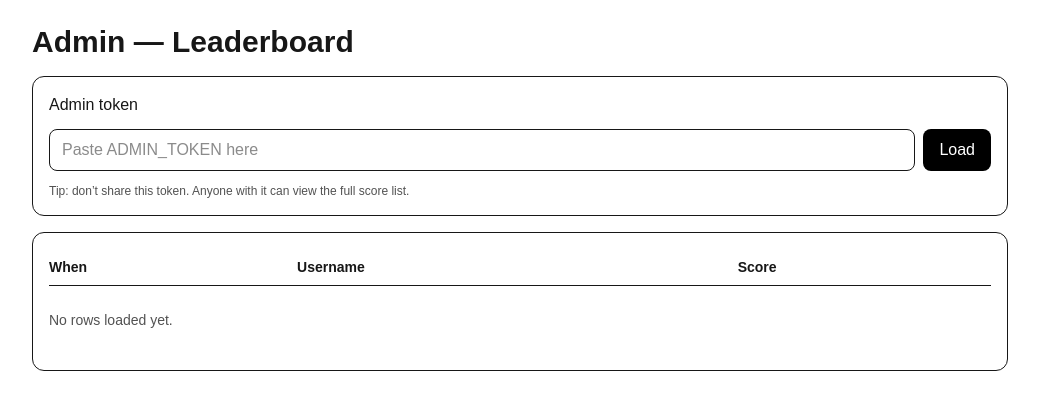
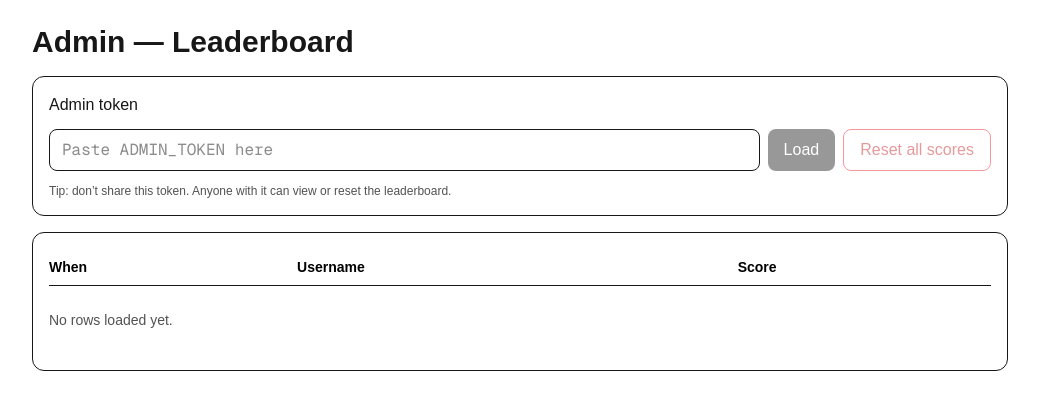
Before and after one commit to babadroga92/pii-blaster, a Next.js app: page /admin in a window 1280 px wide. Shown: the top 410 px of the page, without its empty margins (120-1159 px from the left). Built offline with nearby package versions, Linux system fonts and the light colour scheme.

Commit message:
Add admin reset-all-scores button

```diff
--- a/src/app/admin/page.tsx
+++ b/src/app/admin/page.tsx
@@ -8,9 +8,11 @@ export default function AdminPage() {
   const [token, setToken] = useState("");
   const [rows, setRows] = useState<Row[]>([]);
   const [error, setError] = useState("");
+  const [status, setStatus] = useState("");
 
   async function load() {
     setError("");
+    setStatus("");
     setRows([]);
 
     const res = await fetch("/api/admin/scores?game=pii_blaster&limit=500", {
@@ -24,6 +26,31 @@ export default function AdminPage() {
 
     const data = await res.json();
     setRows(data.rows ?? []);
+    setStatus(`Loaded ${data.rows?.length ?? 0} rows`);
+  }
+
+  async function resetAllScores() {
+    const ok = confirm(
+      "⚠️ Reset ALL scores?\n\nThis will delete ALL leaderboard entries and cannot be undone."
+    );
+    if (!ok) return;
+
+    setError("");
+    setStatus("Resetting ALL scores…");
+
+    const res = await fetch("/api/admin/reset-scores", {
+      method: "POST",
+      headers: { "x-admin-token": token },
+    });
+
+    if (!res.ok) {
+      setError(await res.text());
+      setStatus("");
+      return;
+    }
+
+    setStatus("ALL scores reset ✅");
+    await load();
   }
 
   return (
@@ -32,20 +59,38 @@ export default function AdminPage() {
 
       <div className="rounded-xl border p-4 flex flex-col gap-3">
         <label className="font-medium">Admin token</label>
-        <div className="flex gap-2">
+
+        <div className="flex flex-col sm:flex-row gap-2">
           <input
-            className="border rounded-lg px-3 py-2 flex-1"
+            className="border rounded-lg px-3 py-2 flex-1 font-mono"
             placeholder="Paste ADMIN_TOKEN here"
             value={token}
             onChange={(e) => setToken(e.target.value)}
           />
-          <button className="rounded-lg bg-black text-white px-4 py-2" onClick={load}>
+
+          <button
+            className="rounded-lg bg-black text-white px-4 py-2 disabled:opacity-40"
+            onClick={load}
+            disabled={!token}
+          >
             Load
           </button>
+
+          <button
+            className="rounded-lg border border-red-600 text-red-700 px-4 py-2 disabled:opacity-40"
+            onClick={resetAllScores}
+            disabled={!token}
+            title="Deletes all leaderboard rows"
+          >
+            Reset all scores
+          </button>
         </div>
+
+        {status && <p className="text-sm text-neutral-700">{status}</p>}
         {error && <p className="text-sm text-red-600">{error}</p>}
+
         <p className="text-xs text-neutral-600">
-          Tip: don’t share this token. Anyone with it can view the full score list.
+          Tip: don’t share this token. Anyone with it can view or reset the leaderboard.
         </p>
       </div>
 
@@ -53,19 +98,19 @@ export default function AdminPage() {
         <table className="w-full text-sm">
           <thead>
             <tr className="text-left border-b">
-              <th className="py-2">When</th>
-              <th>Username</th>
-              <th>Score</th>
+              <th className="py-2 font-black text-black">When</th>
+              <th className="font-black text-black">Username</th>
+              <th className="font-black text-black">Score</th>
             </tr>
           </thead>
           <tbody>
             {rows.map((r, i) => (
               <tr key={i} className="border-b">
-                <td className="py-2 whitespace-nowrap">
+                <td className="py-2 whitespace-nowrap text-neutral-700">
                   {new Date(r.created_at).toLocaleString()}
                 </td>
-                <td className="whitespace-nowrap">{r.username}</td>
-                <td className="whitespace-nowrap">{r.score}</td>
+                <td className="whitespace-nowrap font-semibold text-black">{r.username}</td>
+                <td className="whitespace-nowrap font-black text-black">{r.score}</td>
               </tr>
             ))}
             {rows.length === 0 && (
```
